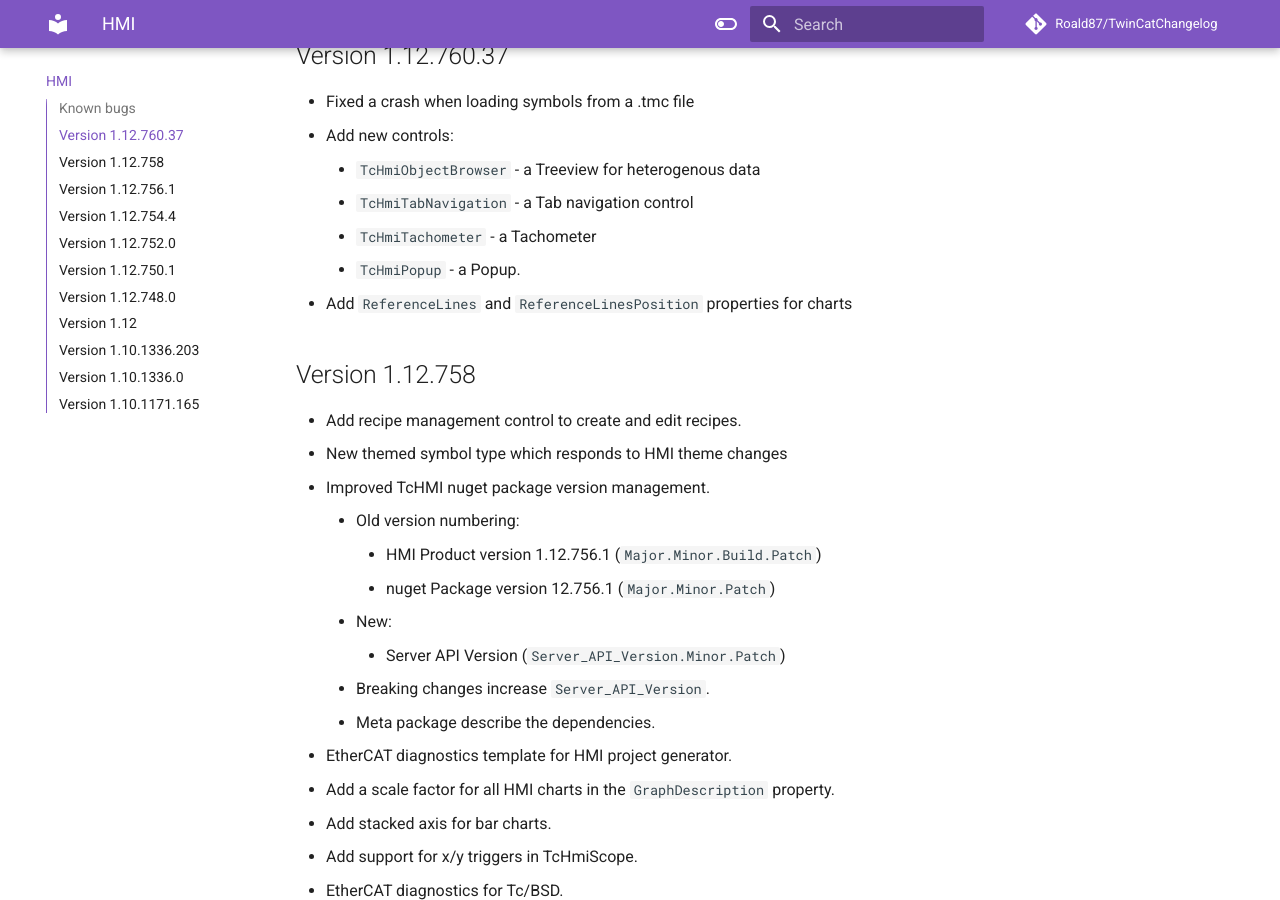
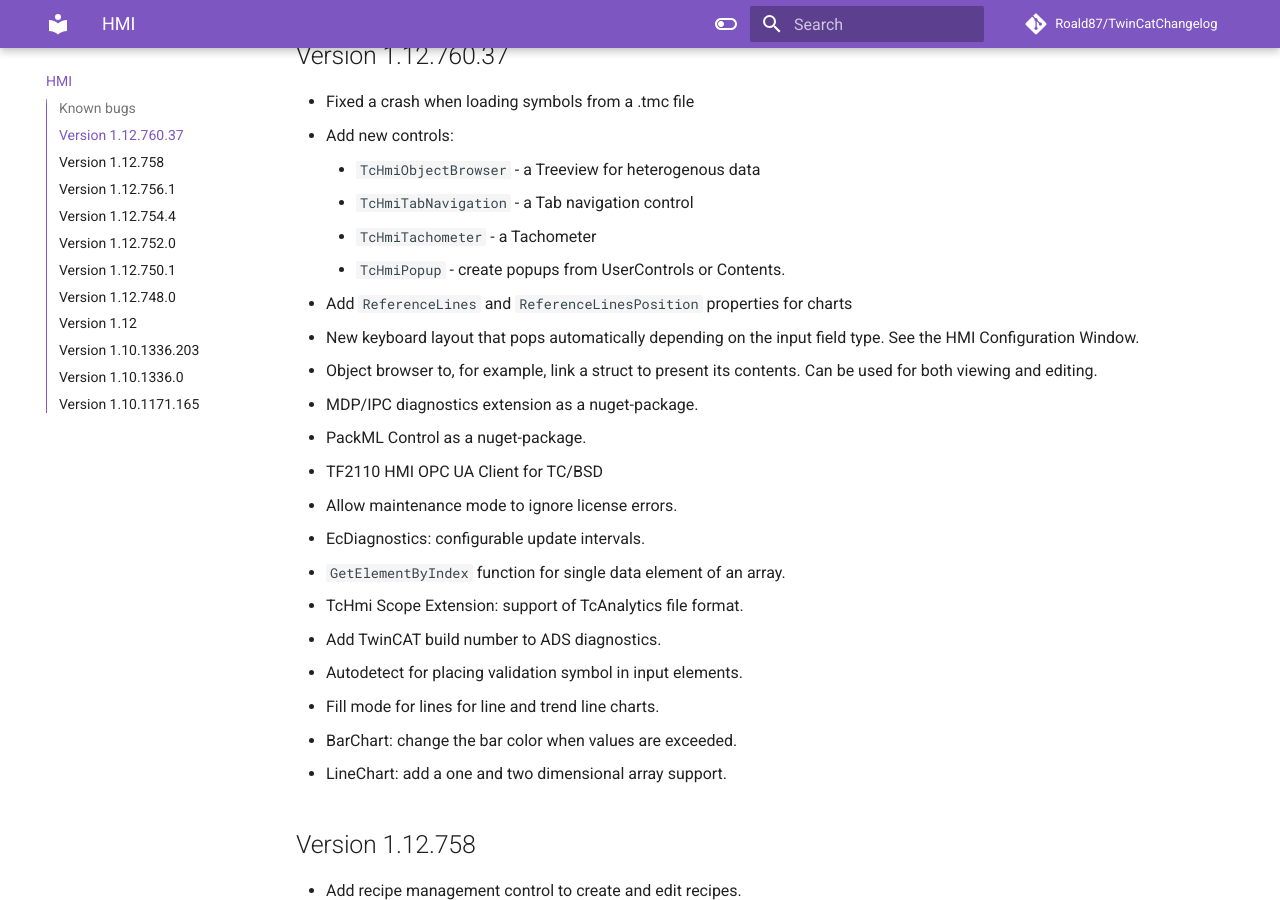
Before and after one commit to Roald87/TwinCatChangelog, an MkDocs documentation site: the page built from docs/hmi_changelog.md, in a window 1280 px wide and 900 px high, scrolled down 357 px. Built offline with MkDocs 1.6.1 and Material for MkDocs 9.7.7, drawn with Linux system fonts in a browser that asks for light colours; comment, search, counter and statistics services are not loaded.

Commit message:
add 1.12.760.37 changes (#85)

```diff
--- a/docs/hmi_changelog.md
+++ b/docs/hmi_changelog.md
@@ -11,8 +11,22 @@
     -   `TcHmiObjectBrowser` - a Treeview for heterogenous data
     -   `TcHmiTabNavigation` - a Tab navigation control
     -   `TcHmiTachometer` - a Tachometer
-    -   `TcHmiPopup` - a Popup.
+    -   `TcHmiPopup` - create popups from UserControls or Contents.
 -   Add `ReferenceLines` and `ReferenceLinesPosition` properties for charts
+-   New keyboard layout that pops automatically depending on the input field type. See the HMI Configuration Window.
+-   Object browser to, for example, link a struct to present its contents. Can be used for both viewing and editing.
+-   MDP/IPC diagnostics extension as a nuget-package.
+-   PackML Control as a nuget-package.
+-   TF2110 HMI OPC UA Client for TC/BSD
+-   Allow maintenance mode to ignore license errors.
+-   EcDiagnostics: configurable update intervals.
+-   `GetElementByIndex` function for single data element of an array.
+-   TcHmi Scope Extension: support of TcAnalytics file format.
+-   Add TwinCAT build number to ADS diagnostics.
+-   Autodetect for placing validation symbol in input elements.
+-   Fill mode for lines for line and trend line charts.
+-   BarChart: change the bar color when values are exceeded.
+-   LineChart: add a one and two dimensional array support.
 
 ## Version 1.12.758
 
```
